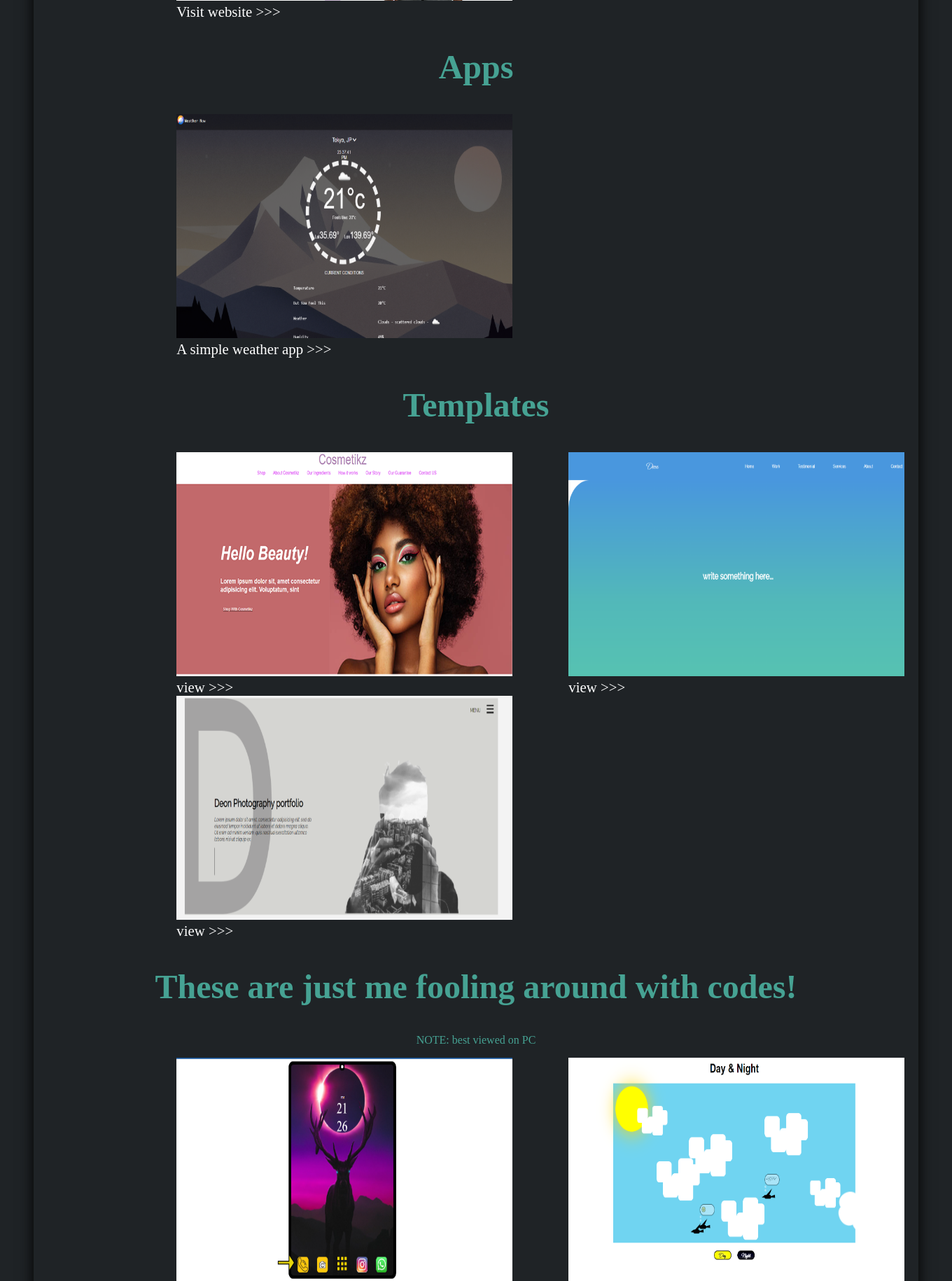
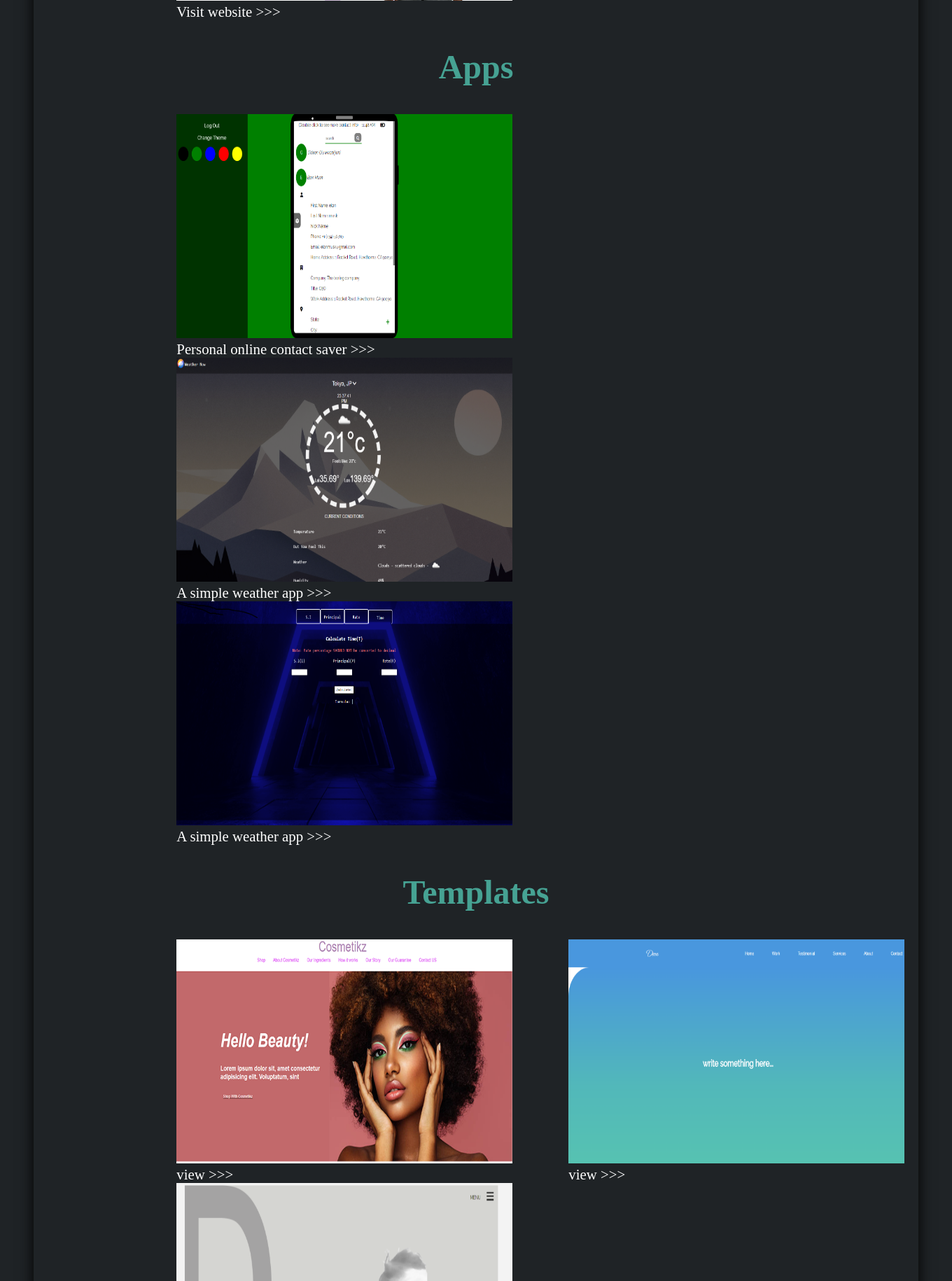
Before and after one commit to GideonDeon/Deonportfolio, a Django app: page /my_work/ in a window 1360 px wide. Shown: the part 698-2528 px from the top of the page at 70% size. Run offline with Django 4.2, Linux system fonts and the light colour scheme.

Commit message:
new update

```diff
--- a/myport/templates/myport/myWork.html
+++ b/myport/templates/myport/myWork.html
@@ -552,8 +552,20 @@
 			<h2>Apps</h2>
 			<div class="grid1" data-aos="fade-down" data-aos-duration="1000">
 				<div>
+					<img src="/static/images/contact.png" alt="contactapp">
+					<a href="https://mycontactsaver.herokuapp.com/" target="_blank">Personal online contact saver >>></a>
+				</div>
+			</div>
+			<div class="grid1" data-aos="fade-down" data-aos-duration="1000">
+				<div>
 					<img src="/static/images/Weather.png" alt="template3">
 					<a href="https://weatherconditionnow.herokuapp.com/" target="_blank">A simple weather app >>></a>
+				</div>
+			</div>
+			<div class="grid1" data-aos="fade-down" data-aos-duration="1000">
+				<div>
+					<img src="/static/images/interest.png" alt="s.i_app">
+					<a href="https://deon-simpleinterest-calculator.netlify.app/" target="_blank">A simple weather app >>></a>
 				</div>
 			</div>
 			<h2>Templates</h2>
```
Also changed, not shown: myport/static/images/contact.png (added), myport/static/images/interest.png (added).
